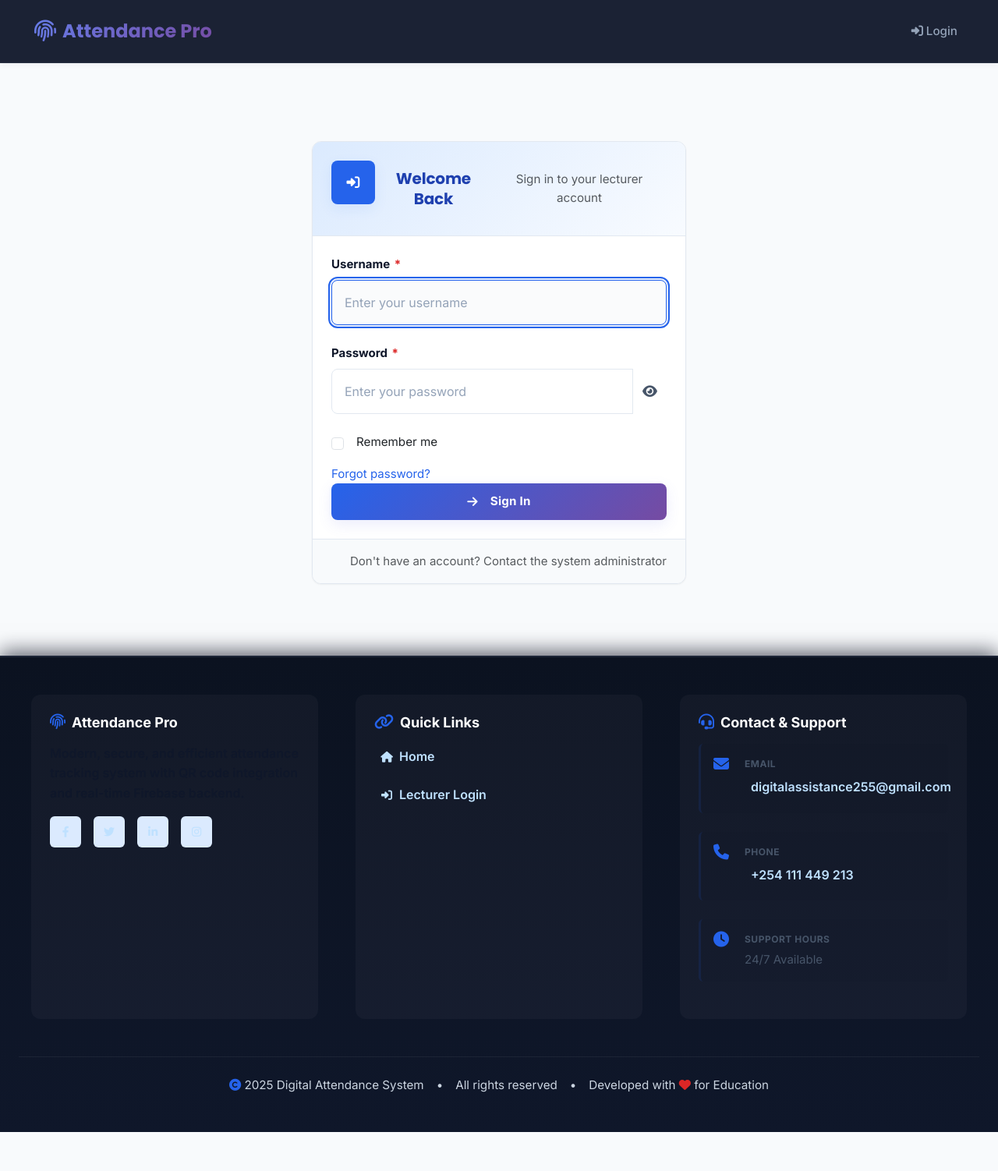
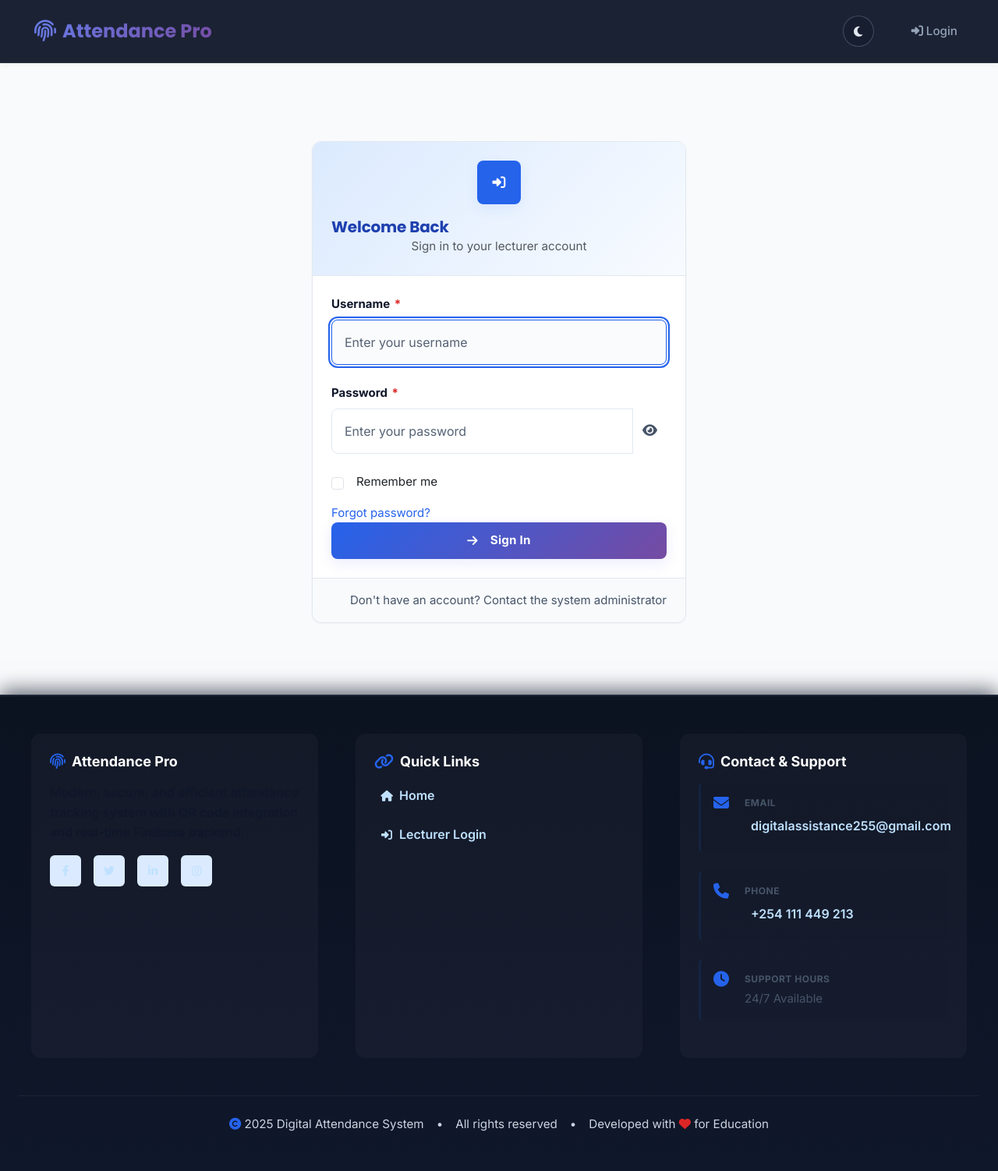
Before and after one commit to Motongorii/Digital-Attendace-Systemm, a Django app: page /login/ in a window 1280 px wide. Shown: the whole page at 78% size. Before the commit the page ends 1452 px from the top, so only its background shows below. Run offline with Django 4.2, Linux system fonts and the light colour scheme; parts of the project's set-up code (start-up, migrations or seed data) failed here and were passed over; some libraries are stand-ins or nearby versions.

Commit message:
Stabilize login flow and upgrade sign-in UX.
Catch database/runtime login errors to avoid raw 500 responses, and improve login presentation with higher-contrast typography plus a persistent dark/light mode toggle in the main layout.

Co-authored-by: Cursor <cursoragent@cursor.com>

```diff
--- a/attendance/views.py
+++ b/attendance/views.py
@@ -10,6 +10,7 @@ from django.views.decorators.csrf import csrf_exempt
 from django.views.decorators.http import require_http_methods
 from django.utils import timezone
 from django.conf import settings
+from django.db import DatabaseError
 import json
 import threading
 from django.core.cache import cache
@@ -528,23 +529,30 @@ def lecturer_login(request):
         return redirect('dashboard')
 
     if request.method == 'POST':
-        username = request.POST.get('username')
-        password = request.POST.get('password')
-        user = authenticate(request, username=username, password=password)
-        print(f'[LOGIN DEBUG] username={username}, auth_result={bool(user)}')
-        logger.info(f'[LOGIN DEBUG] username={username}, auth_result={bool(user)}')
+        username = (request.POST.get('username') or '').strip()
+        password = request.POST.get('password') or ''
+        try:
+            user = authenticate(request, username=username, password=password)
+            print(f'[LOGIN DEBUG] username={username}, auth_result={bool(user)}')
+            logger.info(f'[LOGIN DEBUG] username={username}, auth_result={bool(user)}')
 
-        if user is not None:
-            login(request, user)
-            session_key = request.session.session_key
-            print(f'[LOGIN SUCCESS] username={username}, session_key={session_key}')
-            logger.info(f'[LOGIN SUCCESS] username={username}, session_key={session_key}')
-            messages.success(request, f'Welcome back, {user.get_full_name() or user.username}!')
-            return redirect('dashboard')
-        else:
+            if user is not None:
+                login(request, user)
+                session_key = request.session.session_key
+                print(f'[LOGIN SUCCESS] username={username}, session_key={session_key}')
+                logger.info(f'[LOGIN SUCCESS] username={username}, session_key={session_key}')
+                messages.success(request, f'Welcome back, {user.get_full_name() or user.username}!')
+                return redirect('dashboard')
+
             print(f'[LOGIN FAILED] username={username}, invalid credentials')
             logger.warning(f'[LOGIN FAILED] username={username}, invalid credentials')
             messages.error(request, 'Invalid username or password.')
+        except DatabaseError as e:
+            logger.exception(f'[LOGIN DB ERROR] username={username} error={e}')
+            messages.error(request, 'Login is temporarily unavailable. Please try again in a moment.')
+        except Exception as e:
+            logger.exception(f'[LOGIN ERROR] username={username} error={e}')
+            messages.error(request, 'An unexpected error occurred during sign in. Please try again.')
 
     return render(request, 'attendance/login.html')
 
--- a/templates/attendance/login.html
+++ b/templates/attendance/login.html
@@ -23,6 +23,8 @@
         background: linear-gradient(135deg, var(--primary-light) 0%, #f8fbff 100%);
         border-bottom: 1px solid var(--neutral-border);
         padding: var(--spacing-lg);
+        display: block;
+        text-align: center;
     }
 
     .card-header h3 {
@@ -50,7 +52,12 @@
     .card:hover { transform: translateY(0); box-shadow: var(--shadow-md); }
 
     /* fields and button styling for a clean professional look */
-    .form-control { background: var(--neutral-bg); border: 1px solid var(--neutral-border); border-radius: var(--radius-md); }
+    .form-control {
+        background: var(--neutral-bg);
+        color: var(--text-primary);
+        border: 1px solid var(--neutral-border);
+        border-radius: var(--radius-md);
+    }
 
     .btn-primary {
         background: linear-gradient(135deg, var(--primary-color) 0%, #764ba2 100%);
@@ -88,7 +95,11 @@
 
     .form-label { font-weight: 700; color: var(--text-primary); }
     .form-control { font-size: 1rem; padding: var(--spacing-md); }
-    .form-control::placeholder { color: var(--text-tertiary); opacity: 1; }
+    .form-control::placeholder { color: var(--text-secondary); opacity: 0.92; }
+
+    .card-footer {
+        color: var(--text-secondary) !important;
+    }
 
     /* ensure high contrast for small screens */
     @media (max-width: 480px) {
--- a/templates/base.html
+++ b/templates/base.html
@@ -51,6 +51,30 @@
             padding: 0.5rem 1rem;
         }
 
+        .theme-toggle-btn {
+            border: 1px solid rgba(148, 163, 184, 0.35);
+            background: rgba(15, 23, 42, 0.35);
+            color: #e2e8f0;
+            border-radius: 9999px;
+            width: 40px;
+            height: 40px;
+            display: inline-flex;
+            align-items: center;
+            justify-content: center;
+            margin-left: 0.75rem;
+            cursor: pointer;
+        }
+        .theme-toggle-btn:hover { background: rgba(102, 126, 234, 0.2); }
+
+        body[data-theme="dark"] {
+            --neutral-bg: #0f172a;
+            --neutral-bg-alt: #020617;
+            --neutral-border: #334155;
+            --text-primary: #e2e8f0;
+            --text-secondary: #cbd5e1;
+            --text-tertiary: #94a3b8;
+        }
+
         main {
             flex: 1;
             padding: 3rem 0;
@@ -80,6 +104,11 @@
             </button>
             <div class="collapse navbar-collapse" id="navbarNav">
                 <ul class="navbar-nav ms-auto">
+                    <li class="nav-item d-flex align-items-center">
+                        <button class="theme-toggle-btn" id="themeToggle" type="button" title="Toggle dark/light mode" aria-label="Toggle dark and light mode">
+                            <i class="fas fa-moon"></i>
+                        </button>
+                    </li>
                     {% if user.is_authenticated %}
                         <li class="nav-item">
                             <a class="nav-link" href="{% url 'dashboard' %}">
@@ -234,6 +263,33 @@
     </footer>
 
     <script src="https://cdn.jsdelivr.net/npm/bootstrap@5.3.0/dist/js/bootstrap.bundle.min.js"></script>
+    <script>
+        (function() {
+            const key = 'theme_preference';
+            const body = document.body;
+            const btn = document.getElementById('themeToggle');
+            const icon = btn ? btn.querySelector('i') : null;
+            const apply = (theme) => {
+                body.setAttribute('data-theme', theme);
+                if (icon) {
+                    icon.classList.toggle('fa-moon', theme !== 'dark');
+                    icon.classList.toggle('fa-sun', theme === 'dark');
+                }
+            };
+            let theme = 'light';
+            try {
+                theme = localStorage.getItem(key) || (window.matchMedia('(prefers-color-scheme: dark)').matches ? 'dark' : 'light');
+            } catch (e) {}
+            apply(theme);
+            if (btn) {
+                btn.addEventListener('click', function() {
+                    const next = body.getAttribute('data-theme') === 'dark' ? 'light' : 'dark';
+                    apply(next);
+                    try { localStorage.setItem(key, next); } catch (e) {}
+                });
+            }
+        })();
+    </script>
     {% block extra_js %}{% endblock %}
 </body>
 </html>
```
